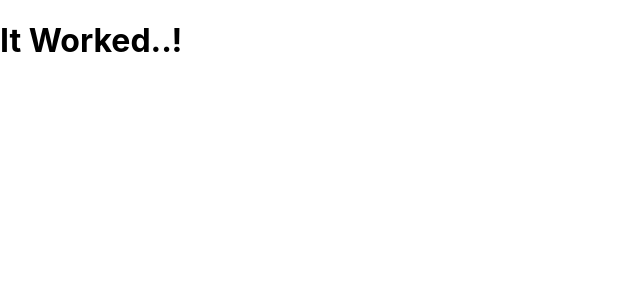
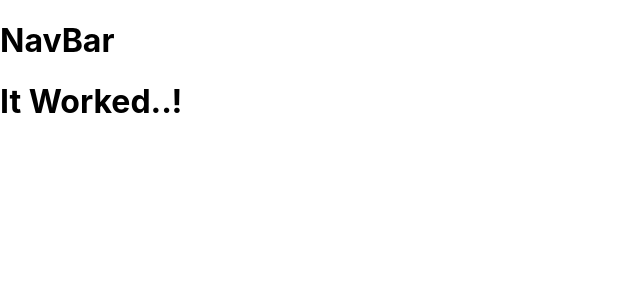
Before and after one commit to ebonynon/aEatz, a React (Create React App) app: page / in a window 1280 px wide. Shown: the top 300 px of the page, without its empty margins (0-640 px from the left). Built offline with nearby package versions, Linux system fonts and the light colour scheme.

Commit message:
navbar init

```diff
--- a/src/App.js
+++ b/src/App.js
@@ -2,12 +2,16 @@ import { createBrowserHistory } from "history";
 import { Router, Route, Switch } from "react-router-dom";
 // pages for this product
 import HomePage from "./pages/HomePage/HomePage";
+
+// core components for this product
+import NavBar from "./components/common/Navbar";
 
 const hist = createBrowserHistory();
 
 function App() {
   return (
     <div>
+      <NavBar />
       <Router history={hist}>
         <Switch>
           <Route path="/" component={HomePage} />
--- /dev/null
+++ b/src/components/common/Navbar.js
@@ -0,0 +1,3 @@
+export default function NavBar() {
+  return <h1>NavBar</h1>;
+}
```
